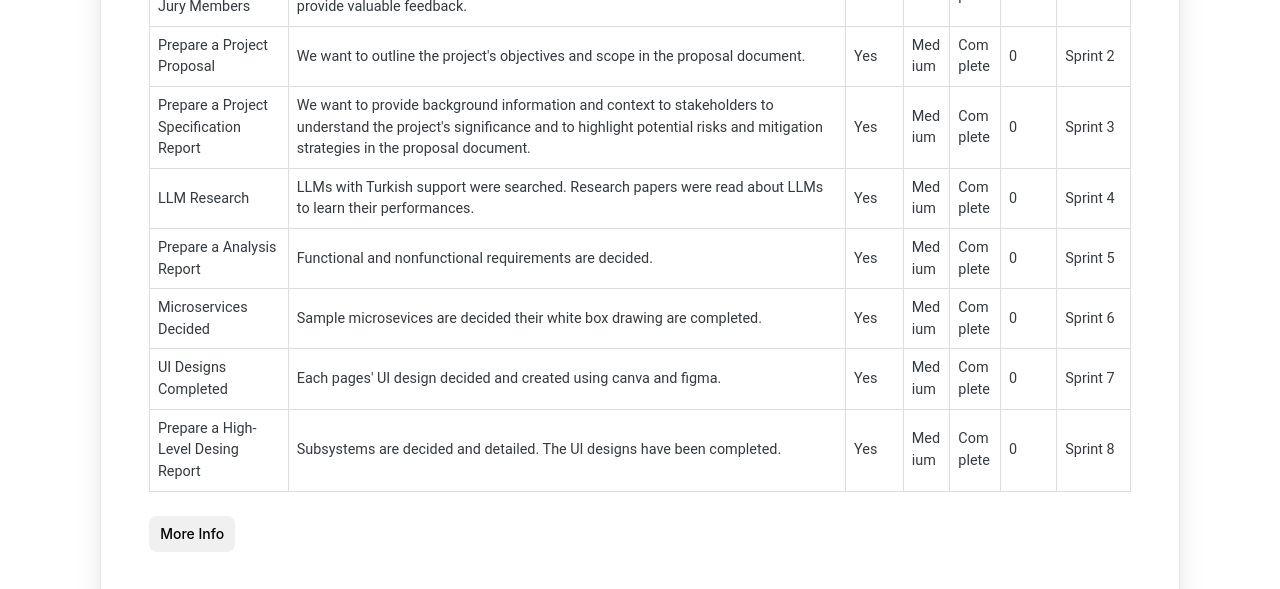
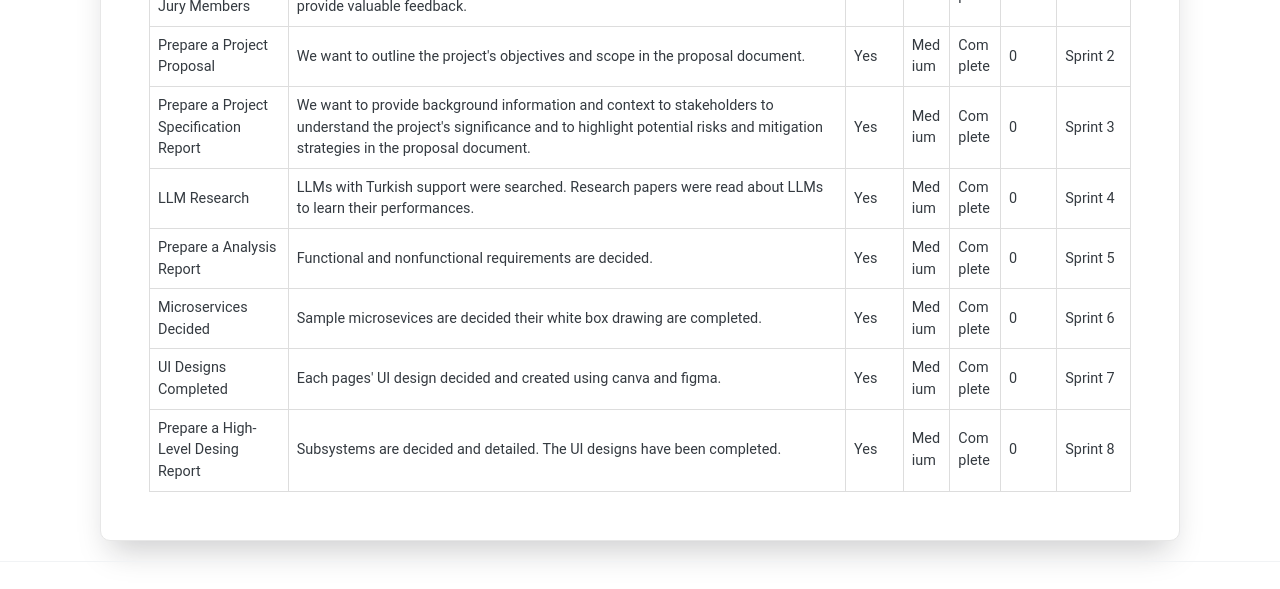
Before and after one commit to talhanamaldi/FinalProjectReport, a website: page backlog.html in a window 1280 px wide. Shown: the part 484-1073 px from the top of the page. Drawn offline with Linux system fonts and the light colour scheme.

Commit message:
Update backlog.html

```diff
--- a/backlog.html
+++ b/backlog.html
@@ -151,12 +151,6 @@
                     </tbody>
                   </table>
                 </header>
-                <br />
-                <a href="backlog.html">
-                  <button id="btn_98fok9nf9k" class="_a790d210 btn">
-                    <span>More Info</span>
-                  </button>
-                </a>
               </div>
             </div>
           </div>
```
